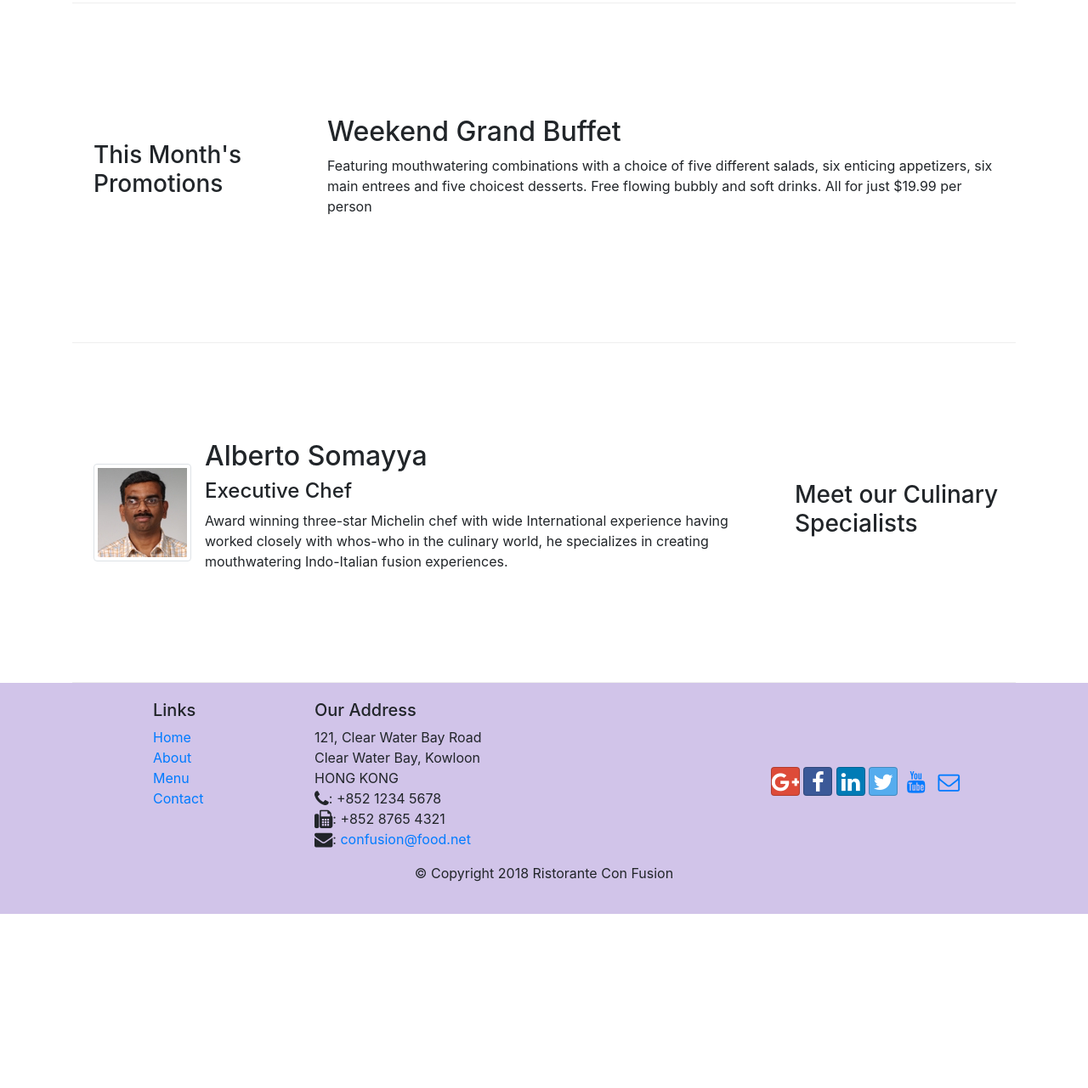
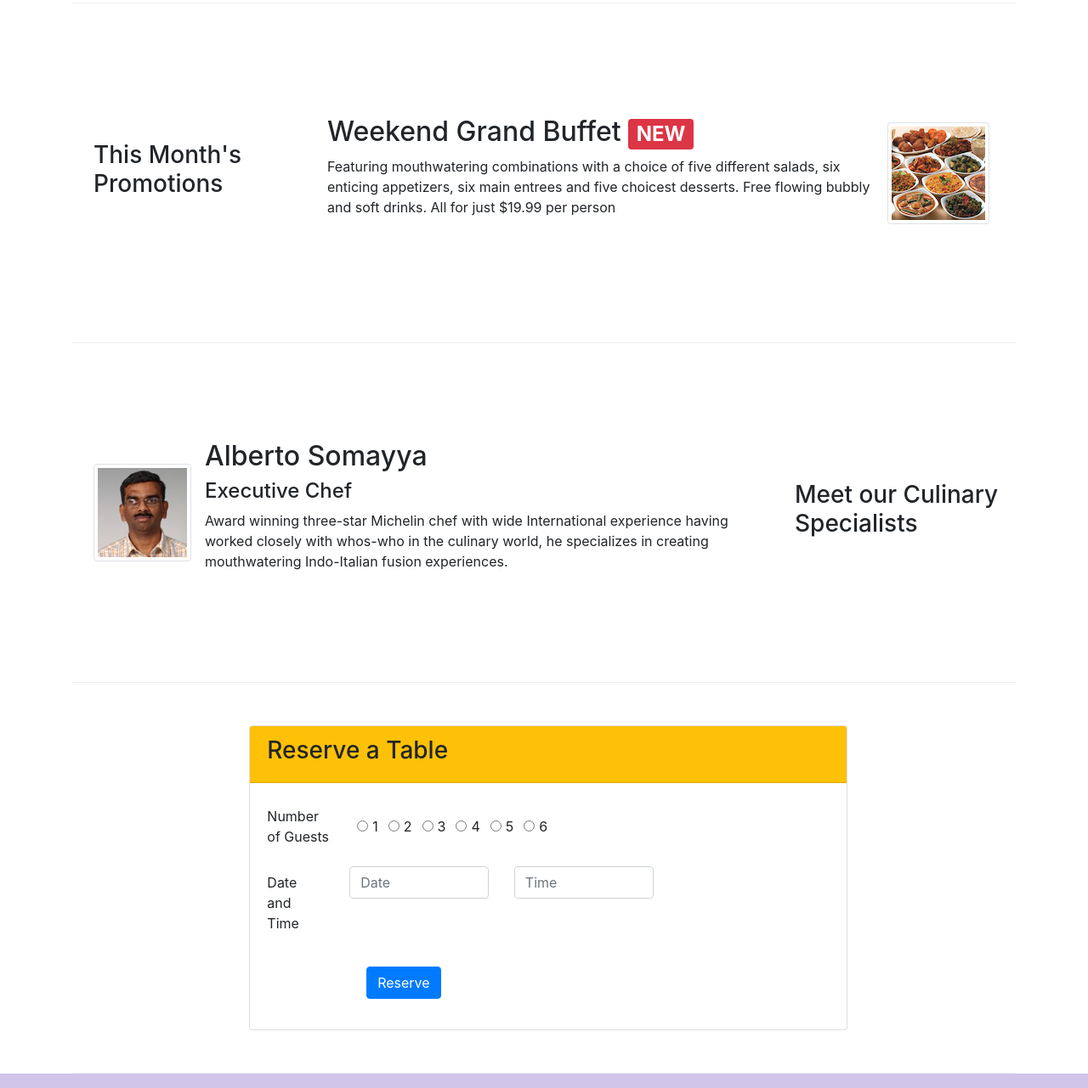
Before and after one commit to diegoforerocruz/bootstrap-test, a website: page index.html in a window 1280 px wide. Shown: the part 680-1961 px from the top of the page at 85% size. Before the commit the page ends 1756 px from the top, so only its background shows below. Drawn offline with nearby package versions, Linux system fonts and the light colour scheme.

Commit message:
Assigment2

```diff
--- a/index.html
+++ b/index.html
@@ -39,8 +39,11 @@
                     <h1>Ristorante con Fusion</h1>
                     <p>We take inspiration from the World's best cuisines, and create a unique fusion experience. Our lipsmacking creations will tickle your culinary senses!</p>
                 </div>
-                <div class="col-12 col-sm align-self-center">
+                <div class="col-12 col-sm-3 align-self-center row row-header">
                     <img src="img/logo.png" class="img-fluid">
+                </div>
+                <div class="col-12 col-sm-3 align-self-center row row-header">
+                    <a href="#FormCard" type="button" class="btn btn-sm btn-warning">Reserve Table</a>
                 </div>
             </div>
         </div>
@@ -57,9 +60,8 @@
                     <img class="d-flex mr-3 img-thumbnail align-self-center" src="img/uthappizza.png" alt="uthappizza">
                     <div class="media-body">
                         <h2 class="mt-0">Uthappizza <span class="badge badge-danger">HOT</span><span class="badge badge-pill badge-secondary ml-1">$4.99</span></h2>
-                        <p>A unique combination of Indian Uthappam (pancake) and Italian pizza, topped with Cerignola olives, ripe vine cherry tomatoes, Vidalia onion, Guntur chillies and Buffalo Paneer.</p>
+                        <p class="d-none d-sm-block">A unique combination of Indian Uthappam (pancake) and Italian pizza, topped with Cerignola olives, ripe vine cherry tomatoes, Vidalia onion, Guntur chillies and Buffalo Paneer.</p>
                     </div>
-
                 </div>
             </div>
         </div>
@@ -69,9 +71,14 @@
             <div class="col-12 col-sm-4 col-md-3">
                 <h3>This Month's Promotions</h3>
             </div>
-            <div class="col col-sm col-md">
-                <h2>Weekend Grand Buffet</h2>
-                <p>Featuring mouthwatering combinations with a choice of five different salads, six enticing appetizers, six main entrees and five choicest desserts. Free flowing bubbly and soft drinks. All for just $19.99 per person </p>
+            <div class="col col-sm">
+                <div class="media ">
+                    <div class="media-body">
+                        <h2 class="mt-0">Weekend Grand Buffet <span class="badge badge-danger">NEW</span></h2>
+                        <p class="d-none d-sm-block">Featuring mouthwatering combinations with a choice of five different salads, six enticing appetizers, six main entrees and five choicest desserts. Free flowing bubbly and soft drinks. All for just $19.99 per person </p>
+                    </div>
+                    <img class="d-flex mr-3 img-thumbnail align-self-center " src="img/buffet.png" alt="buffet">
+                </div>
             </div>
         </div>
 
@@ -85,11 +92,72 @@
                     <div class="media-body">
                         <h2>Alberto Somayya</h2>
                         <h4>Executive Chef</h4>
-                        <p>Award winning three-star Michelin chef with wide International experience having worked closely with whos-who in the culinary world, he specializes in creating mouthwatering Indo-Italian fusion experiences. </p>
+                        <p class="d-none d-sm-block">Award winning three-star Michelin chef with wide International experience having worked closely with whos-who in the culinary world, he specializes in creating mouthwatering Indo-Italian fusion experiences. </p>
                     </div>
                 </div>
             </div>
         </div>
+        <div class="row row-content justify-content-center">
+            <div class="col-12 col-sm-8">
+                <div class="card" id="FormCard">
+                    <div class="card-header bg-warning">
+                        <h3>Reserve a Table</h3>
+                    </div>
+                    <div class="card-body">
+                        <form>
+                            <div class="col-sm-10">
+                                <div class="form-group row">
+                                    <div class="form-group row">
+                                        <label for="inlineRadio1" class="col-12 col-md-3 col-form-label">Number of Guests</label>
+                                        <div class="form-check form-check-inline ml-3">
+                                            <input class="form-check-input" type="radio" name="inlineRadioOptions" id="inlineRadio1" value="option1">
+                                            <label class="form-check-label" for="inlineRadio1">1</label>
+                                        </div>
+                                        <div class="form-check form-check-inline">
+                                            <input class="form-check-input" type="radio" name="inlineRadioOptions" id="inlineRadio2" value="option2">
+                                            <label class="form-check-label" for="inlineRadio2">2</label>
+                                        </div>
+                                        <div class="form-check form-check-inline">
+                                            <input class="form-check-input" type="radio" name="inlineRadioOptions" id="inlineRadio3" value="option3">
+                                            <label class="form-check-label" for="inlineRadio3">3</label>
+                                        </div>
+                                        <div class="form-check form-check-inline">
+                                            <input class="form-check-input" type="radio" name="inlineRadioOptions" id="inlineRadio4" value="option4">
+                                            <label class="form-check-label" for="inlineRadio4">4</label>
+                                        </div>
+                                        <div class="form-check form-check-inline">
+                                            <input class="form-check-input" type="radio" name="inlineRadioOptions" id="inlineRadio5" value="option5">
+                                            <label class="form-check-label" for="inlineRadio5">5</label>
+                                        </div>
+                                        <div class="form-check form-check-inline">
+                                            <input class="form-check-input" type="radio" name="inlineRadioOptions" id="inlineRadio6" value="option6">
+                                            <label class="form-check-label" for="inlineRadio6">6</label>
+                                        </div>
+                                    </div>
+                                    <div class="form-group row">
+                                        <label for="telnum" class="col-12 col-md-2 col-form-label">Date and Time</label>
+                                        <div class="col-12 col-md-4">
+                                            <input type="textarea" class="form-control" id="date" name="date" placeholder="Date">
+                                        </div>
+                                        <div class="col-12 col-md-4">
+                                            <input type="textarea" class="form-control" id="time" name="time" placeholder="Time">
+                                        </div>
+                                    </div>
+                                </div>
+                                <div class="form-group">
+                                    <div class="col-2 offset-md-2">
+                                        <button type="submit" class="btn btn-primary">
+                                            Reserve
+                                        </button>
+                                    </div>
+                                </div>
+                            </div>
+                        </form>
+                    </div>
+                </div>
+            </div>
+        </div>
+
     </div>
 
     <footer class="footer">
```
